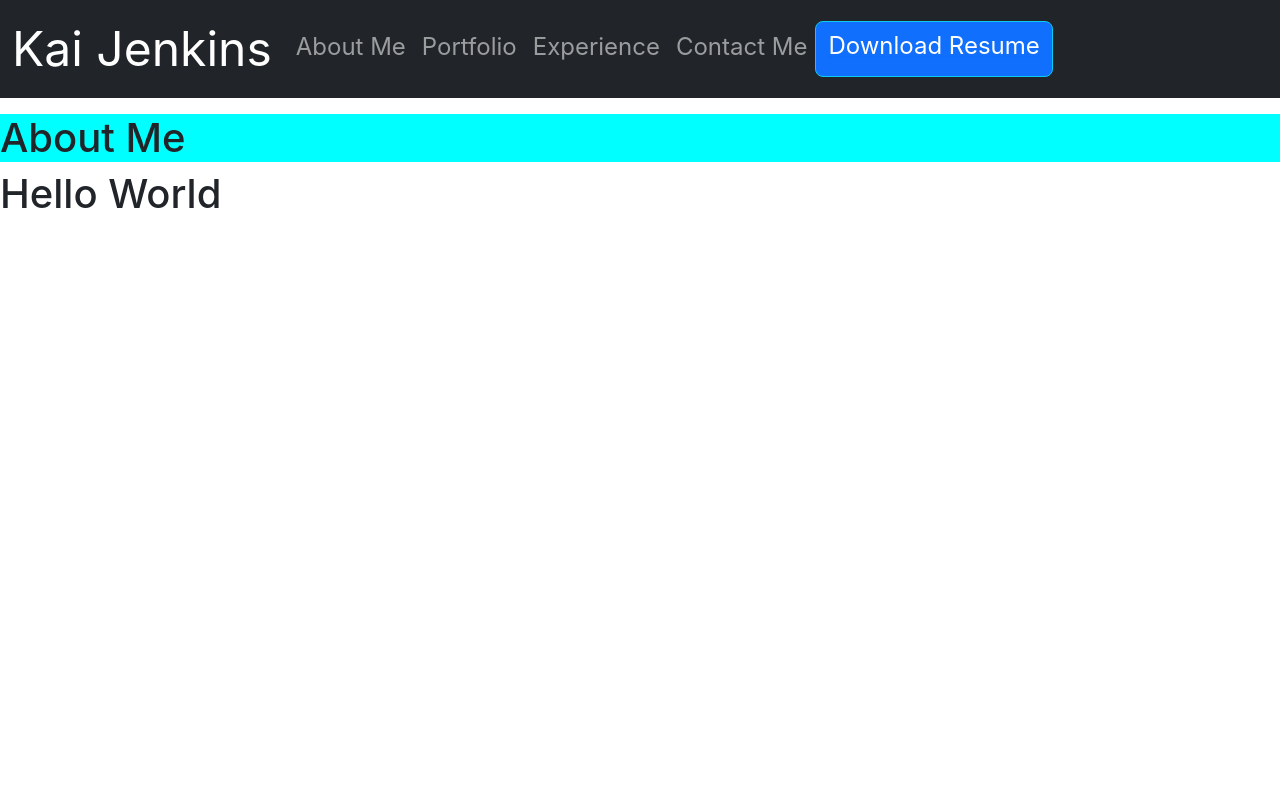
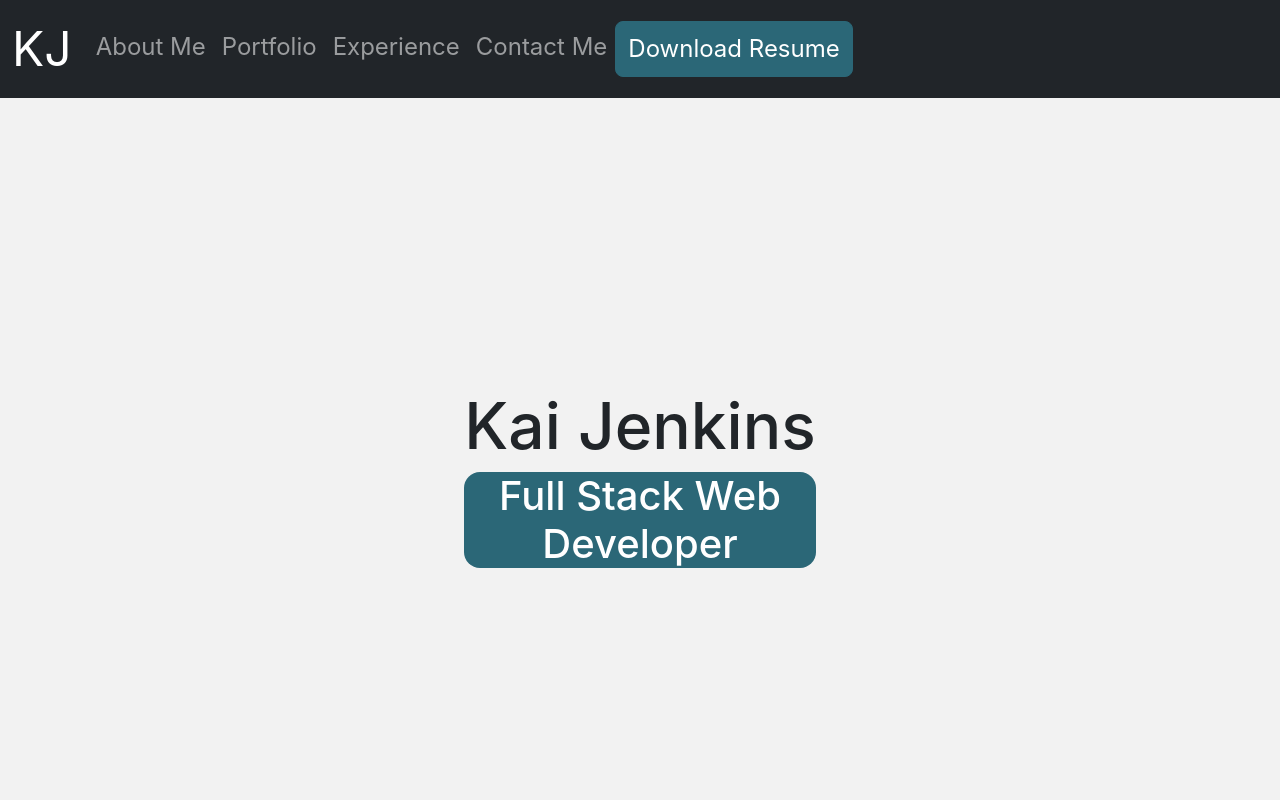
Before and after one commit to KMJENK17/Kai-Site, a React (Create React App) app: page / in a window 1280 px wide. Shown: the top 800 px of the page. Built offline with nearby package versions, Linux system fonts and the light colour scheme.

Commit message:
fixing navbar css and adding some content to the page

```diff
--- /dev/null
+++ b/src/CSS/maintitle.css
@@ -0,0 +1,21 @@
+
+.MainTitleContainer {
+    display: flex;
+    justify-content: center;
+    align-items: center;
+    text-align: center;
+    min-height: 100vh;
+    list-style: none;
+    background-color: #f2f2f2;
+}
+.MaintitleTitle{
+    font-size: 4rem;
+}
+
+.MaintitleSubtext {
+    background-color: #2b6777;
+    color: white;
+    border-radius: 1rem;
+    width: 22rem;
+    font-size: 2.5rem;
+}
--- a/src/CSS/navbar.css
+++ b/src/CSS/navbar.css
@@ -22,14 +22,17 @@
         font-size: 1.5rem;
         border-radius: 0.5rem;
         margin: auto;
-        display: flex;
+        width: -webkit-fill-available;
     }
 
     .btn-info {
         color: #fff;
-        background-color: #1070fd;
+        background-color: #2b6777;
+        border-color: #2b6777;
+        margin: auto;
+        justify-content: center;
+        text-decoration: none;
     }
-
 .nav-link {
     display: flex;
     justify-content: center;
@@ -42,3 +45,7 @@
 .offCanvasTitle{
     font-size: xxx-large;
 }
+
+.mb-3 {
+    margin-bottom: -1rem!important;
+}
--- a/src/components/AboutMe.js
+++ b/src/components/AboutMe.js
@@ -2,8 +2,8 @@ import '../CSS/about.css'
 
 function AboutMe() {
   return (
-    <div className="AboutMe">
-      <h1>About Me</h1>
+    <div className="AboutMeTitle">
+      <h1>HEllo</h1>
     </div>
   );
 }
--- /dev/null
+++ b/src/components/Maintitle.js
@@ -0,0 +1,14 @@
+import '../CSS/maintitle.css'
+
+function Maintitle() {
+  return (
+    <div className="MainTitleContainer">
+    <li><h1 className="MaintitleTitle">Kai Jenkins</h1>
+      <h2 className="MaintitleSubtext">Full Stack Web Developer</h2>
+      </li>
+
+    </div>
+  );
+  }
+
+export default Maintitle;
--- a/src/components/NavbarComp.js
+++ b/src/components/NavbarComp.js
@@ -11,7 +11,7 @@ function NavbarComp() {
       {['xl'].map((expand) => (
     <Navbar key={expand} bg="dark" variant="dark" expand={expand} className="mb-3">
       <Container fluid>
-      <Navbar.Brand href="/home" className="navbarBrandName">Kai Jenkins</Navbar.Brand>
+      <Navbar.Brand href="/home" className="navbarBrandName">KJ</Navbar.Brand>
         <Navbar.Toggle aria-controls={`offcanvasNavbar-expand-${expand}`} />
         <Navbar.Offcanvas
           id={`offcanvasNavbar-expand-${expand}`}
@@ -20,7 +20,7 @@ function NavbarComp() {
         >
           <Offcanvas.Header closeButton>
             <Offcanvas.Title id={`offcanvasNavbarLabel-expand-${expand}`} className="offCanvasTitle">
-              Kai Jenkins
+              KJ
             </Offcanvas.Title>
           </Offcanvas.Header>
           <Offcanvas.Body>
--- a/src/index.js
+++ b/src/index.js
@@ -5,13 +5,14 @@ import App from './App';
 import reportWebVitals from './reportWebVitals';
 import NavbarComp from './components/NavbarComp'
 import AboutMe from './components/AboutMe'
-
+import Maintitle from './components/Maintitle'
 
 
 const root = ReactDOM.createRoot(document.getElementById('root'));
 root.render(
   <React.StrictMode>
     <NavbarComp />
+    <Maintitle />
     <AboutMe />
     <App />
   </React.StrictMode>
```
Also changed, not shown: src/photos/kai-jenkins-picture.jpeg (added).
